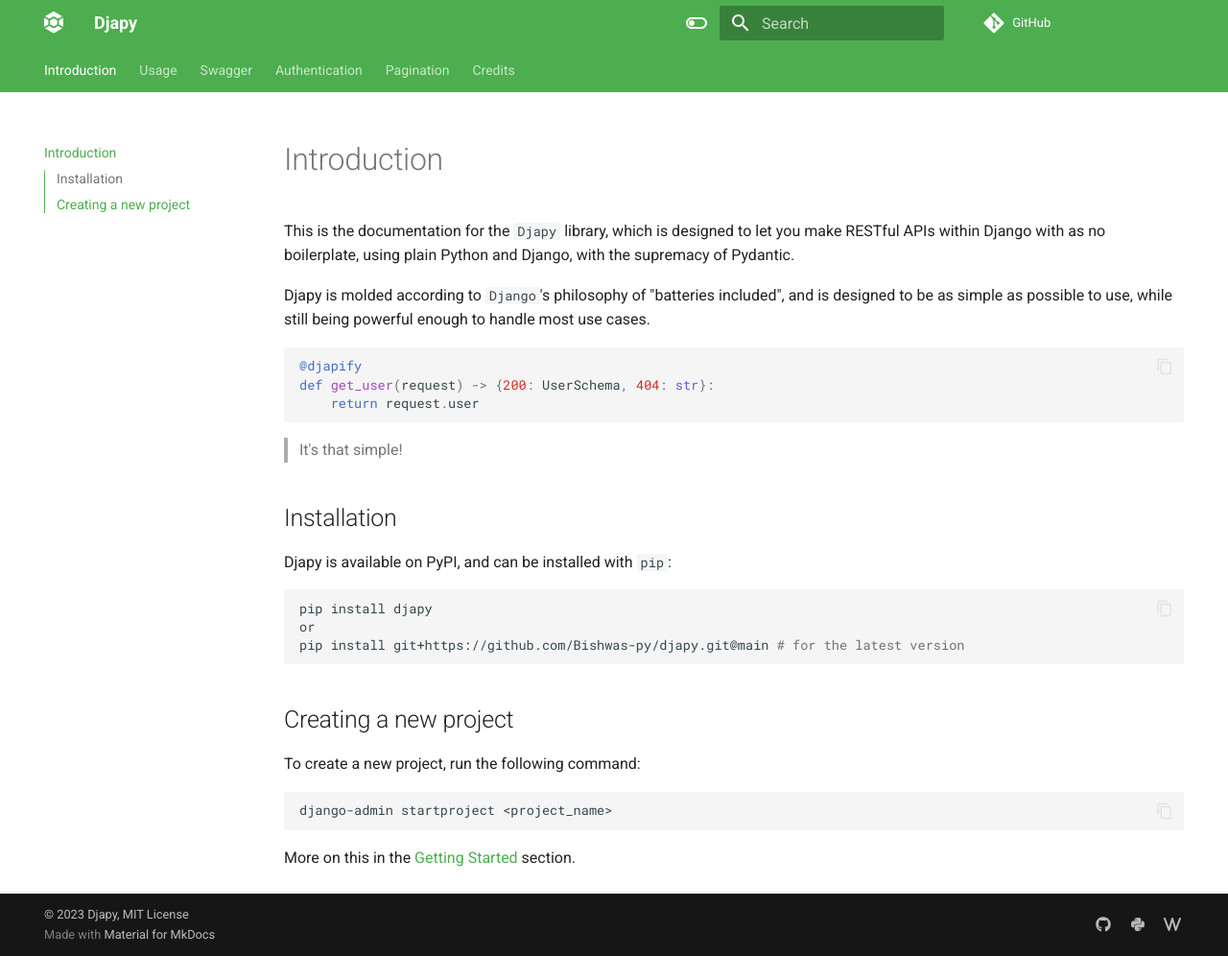
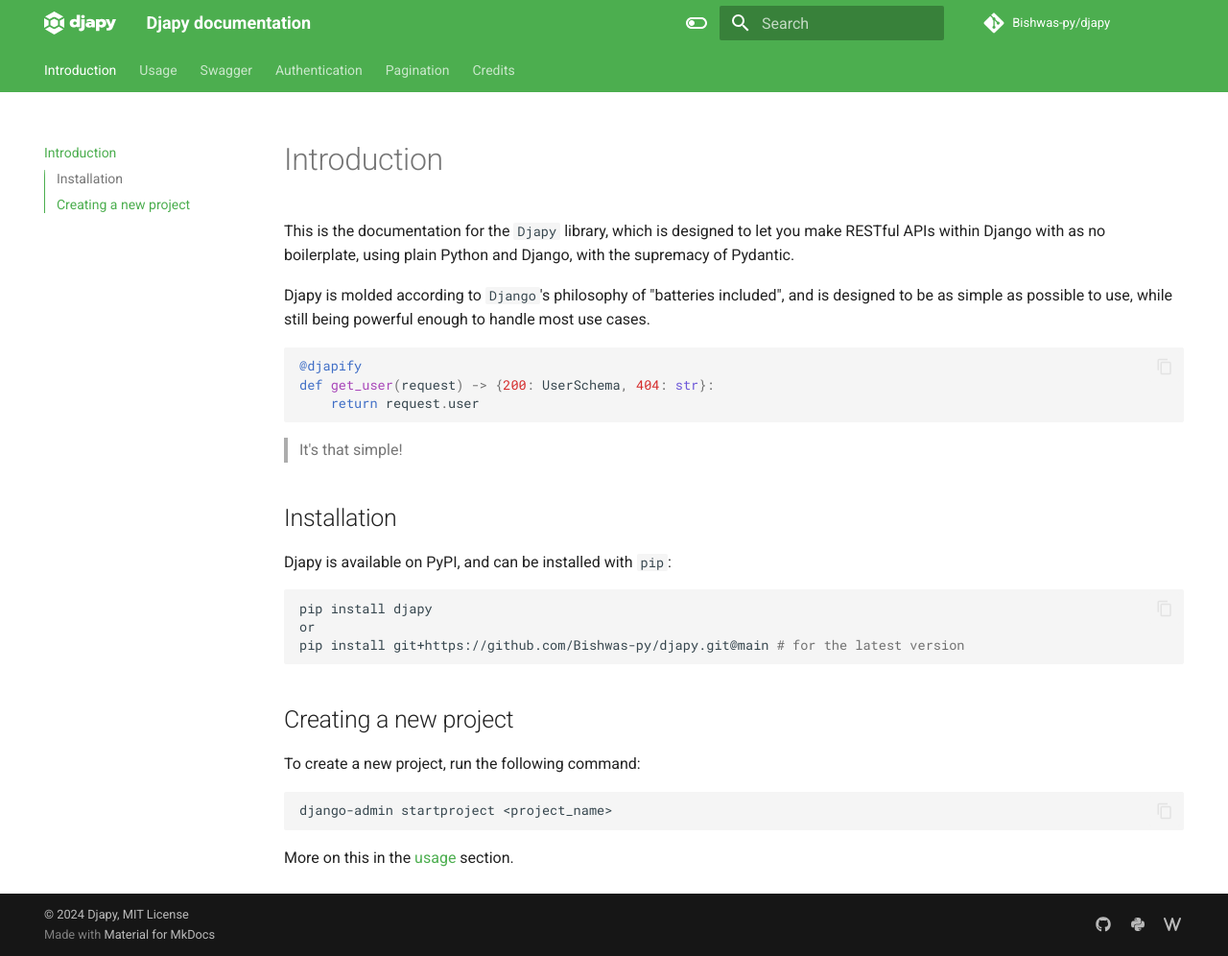
Before and after one commit to Bishwas-py/djapy-docs, an MkDocs documentation site: the page built from docs/index.md, in a window 1280 px wide and 996 px high. Shown: the whole window at 96% size. Built offline with MkDocs 1.6.1 and Material for MkDocs 9.7.7, drawn with Linux system fonts in a browser that asks for light colours; comment, search, counter and statistics services are not loaded.

Commit message:
logo updated

````diff
--- a/docs/index.md
+++ b/docs/index.md
@@ -33,4 +33,4 @@ To create a new project, run the following command:
 django-admin startproject <project_name>
 ```
 
-More on this in the [Getting Started](getting-started.md) section.
+More on this in the [usage](usage.md) section.
--- a/mkdocs.yml
+++ b/mkdocs.yml
@@ -1,8 +1,9 @@
-site_name: Djapy
+site_name: Djapy documentation
 repo_url: https://github.com/Bishwas-py/djapy.git
+repo_name: Bishwas-py/djapy
 theme:
   favicon: images/icons/faviconGreen.svg
-  logo: images/icons/logo.svg
+  logo: images/icons/djapyLogo.svg
   custom_dir: overrides
 
   name: material
@@ -58,7 +59,7 @@ extra:
       link: https://webmatrices.com
 
 copyright: |
-  &copy; 2023 <a href="https://github.com/bishwas-py/djapy" target="_blank" rel="noopener" title="Djapy">Djapy</a>, MIT License
+  &copy; 2024 <a href="https://github.com/bishwas-py/djapy" target="_blank" rel="noopener" title="Djapy">Djapy</a>, MIT License
 
 nav:
   - Introduction: index.md
````
Also changed, not shown: docs/images/icons/djapyLogo.svg (added).
